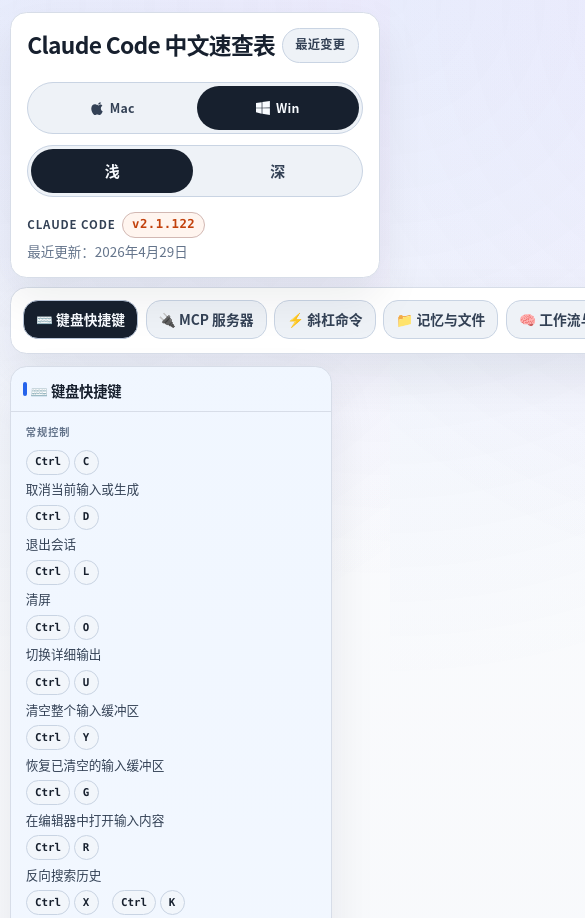
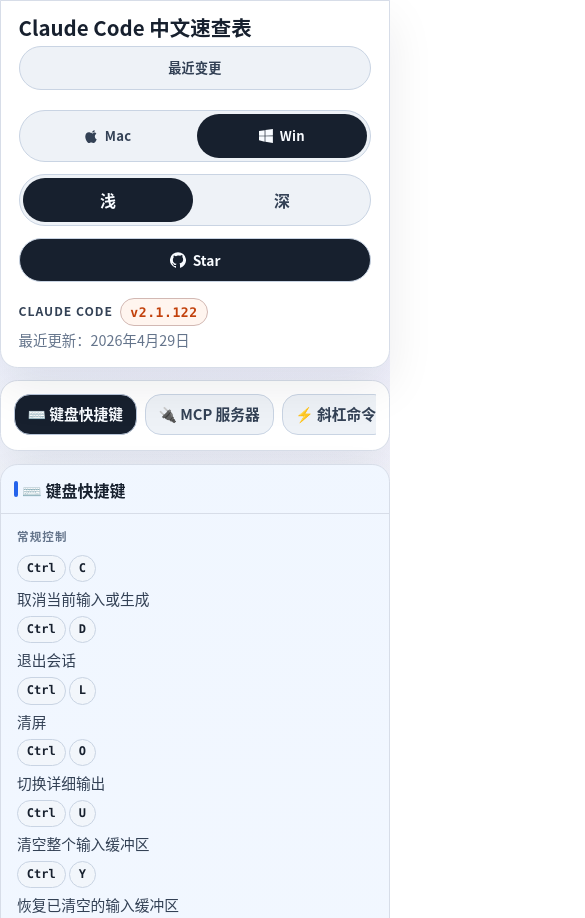
Before and after one commit to AceCandy/cc-quick, a website: page index.html in a window 390 px wide. Shown: the top 918 px of the page, 585 px wide, since content can reach past the window. Drawn offline with Linux system fonts and the light colour scheme.

Commit message:
Add mobile responsive layout and GitHub star link

```diff
--- a/index.html
+++ b/index.html
@@ -34,6 +34,10 @@
             <button class="theme-btn active" type="button" data-theme="light" aria-label="切换到浅色主题">浅</button>
             <button class="theme-btn" type="button" data-theme="dark" aria-label="切换到深色主题">深</button>
           </div>
+          <a class="github-star-link" href="https://github.com/AceCandy/cc-quick" target="_blank" rel="noreferrer noopener" aria-label="在 GitHub 上为 cc-quick 点 Star">
+            <svg width="16" height="16" viewBox="0 0 16 16" fill="currentColor" aria-hidden="true"><path d="M8 0.2a8 8 0 0 0-2.53 15.59c0.4 0.08 0.55-0.17 0.55-0.38l-0.01-1.49c-2.25 0.49-2.72-0.96-2.72-0.96-0.36-0.93-0.9-1.18-0.9-1.18-0.74-0.5 0.06-0.49 0.06-0.49 0.81 0.06 1.24 0.84 1.24 0.84 0.72 1.24 1.89 0.88 2.35 0.67 0.07-0.52 0.28-0.88 0.51-1.08-1.79-0.2-3.68-0.9-3.68-3.99 0-0.88 0.31-1.6 0.83-2.16-0.08-0.2-0.36-1.03 0.08-2.13 0 0 0.68-0.22 2.22 0.82A7.7 7.7 0 0 1 8 3.49c0.68 0 1.36 0.09 2 0.27 1.54-1.04 2.22-0.82 2.22-0.82 0.44 1.1 0.16 1.93 0.08 2.13 0.52 0.56 0.83 1.28 0.83 2.16 0 3.1-1.89 3.78-3.69 3.98 0.29 0.25 0.55 0.74 0.55 1.5l-0.01 2.7c0 0.21 0.14 0.46 0.56 0.38A8 8 0 0 0 8 0.2Z"/></svg>
+            <span>Star</span>
+          </a>
         </div>
         <div class="header-meta">
           <span class="version-info"><span class="version-label">Claude Code</span><span class="version-badge">v2.1.122</span></span>
--- a/styles.css
+++ b/styles.css
@@ -7,7 +7,7 @@
   --sticky-shell-top: 1rem;
   --sticky-scroll-margin: 6rem;
   --header-padding: 1rem 1.2rem;
-  --header-title-size: clamp(1.52rem, 1.85vw, 1.9rem);
+  --header-title-size: 1.7rem;
   --header-title-max: 22rem;
   --section-header-padding: 0.9rem 1.1rem 0.8rem 1.35rem;
   --section-content-padding: 0.86rem 1.1rem 0.98rem;
@@ -252,7 +252,7 @@
   max-width: var(--header-title-max);
   font-size: var(--header-title-size);
   line-height: 1.05;
-  letter-spacing: -0.03em;
+  letter-spacing: 0;
 }
 
 .header-right {
@@ -346,6 +346,33 @@
   justify-content: center;
   gap: 0.4rem;
   transition: background-color 0.18s ease, color 0.18s ease, transform 0.18s ease;
+}
+
+.github-star-link {
+  min-height: 44px;
+  min-width: 44px;
+  padding: 0.6rem 0.95rem;
+  border: 1px solid var(--control-border);
+  border-radius: 999px;
+  background: var(--control-active-bg);
+  color: var(--control-active-text);
+  display: inline-flex;
+  align-items: center;
+  justify-content: center;
+  gap: 0.45rem;
+  font-size: 0.86rem;
+  line-height: 1;
+  font-weight: 800;
+  text-decoration: none;
+  transition: background-color 0.18s ease, color 0.18s ease, border-color 0.18s ease, transform 0.18s ease;
+}
+
+.github-star-link:hover,
+.github-star-link:focus-visible {
+  border-color: var(--border-strong);
+  background: color-mix(in srgb, var(--control-active-bg) 86%, var(--keyboard-accent));
+  color: var(--control-active-text);
+  text-decoration: none;
 }
 
 .theme-btn {
@@ -460,11 +487,13 @@
   grid-template-columns: minmax(14rem, 15.75rem) minmax(0, 1fr);
   gap: 0.95rem;
   align-items: start;
+  min-width: 0;
 }
 
 .page-sidebar {
   position: sticky;
   top: var(--sticky-shell-top, 1rem);
+  min-width: 0;
   max-height: calc(100vh - var(--sticky-shell-top, 1rem) - 1rem);
   overflow: auto;
   padding: 0.95rem;
@@ -625,7 +654,7 @@
   margin: 0;
   font-size: var(--section-title-size);
   line-height: 1.2;
-  letter-spacing: -0.02em;
+  letter-spacing: 0;
   scroll-margin-top: var(--sticky-scroll-margin, 6rem);
 }
 
@@ -835,10 +864,17 @@
   .page-sidebar {
     position: static;
     max-height: none;
+    overflow: visible;
   }
 }
 
 @media (max-width: 900px) {
+  :root {
+    --header-title-size: 1.45rem;
+    --row-key-min: 7rem;
+    --row-key-max: 11rem;
+  }
+
   body {
     padding: 0.85rem;
   }
@@ -885,8 +921,19 @@
 }
 
 @media (max-width: 680px) {
+  :root {
+    --base-font-size: 16px;
+    --header-padding: 0.9rem;
+    --section-content-padding: 0.85rem 0.9rem 0.95rem;
+    --section-title-size: 1rem;
+    --group-title-size: 0.72rem;
+    --key-font-size: 0.75rem;
+    --desc-font-size: 0.92rem;
+    --footer-font-size: 0.86rem;
+  }
+
   body {
-    padding: 0.65rem;
+    padding: 0;
   }
 
   .page {
@@ -903,6 +950,8 @@
 
   .header {
     flex-direction: column;
+    position: static;
+    border-radius: 0 0 1.1rem 1.1rem;
   }
 
   .header-title {
@@ -929,10 +978,24 @@
     flex: 1;
   }
 
+  .github-star-link {
+    width: 100%;
+    flex: 1 1 100%;
+  }
+
+  .header-meta {
+    width: 100%;
+  }
+
+  .version-info {
+    justify-content: flex-start;
+  }
+
   .page-sidebar {
     position: static;
     max-height: none;
     padding: 0.8rem;
+    overflow: hidden;
   }
 
   .section-switcher {
@@ -944,6 +1007,8 @@
   .section-switcher-list {
     display: flex;
     gap: 0.5rem;
+    max-width: 100%;
+    min-width: 0;
     overflow-x: auto;
     overscroll-behavior-x: contain;
     padding-bottom: 0.15rem;
@@ -993,6 +1058,11 @@
     gap: 0.38rem;
   }
 
+  .key,
+  .keycap {
+    max-width: 100%;
+  }
+
   .footer-row {
     flex-direction: column;
     align-items: flex-start;
@@ -1001,14 +1071,41 @@
   .page-shell {
     display: flex;
     flex-direction: column;
+    width: 100%;
+    min-width: 0;
   }
 
   .page-content {
     order: 1;
+    width: 100%;
   }
 
   .page-sidebar {
     order: 0;
+    width: 100%;
+  }
+}
+
+@media (max-width: 420px) {
+  :root {
+    --header-title-size: 1.28rem;
+    --section-header-padding: 0.9rem 0.85rem 0.75rem 1.15rem;
+  }
+
+  .header-title {
+    align-items: flex-start;
+    flex-direction: column;
+  }
+
+  .changelog-trigger {
+    min-height: 44px;
+    width: 100%;
+  }
+
+  .section-switcher-btn {
+    max-width: min(72vw, 14rem);
+    overflow: hidden;
+    text-overflow: ellipsis;
   }
 }
 
```
Also changed, not shown: scripts/build-page.test.mjs (+4 -0 lines), styles.test.mjs (+11 -0 lines), templates/index.template.html (+4 -0 lines).
